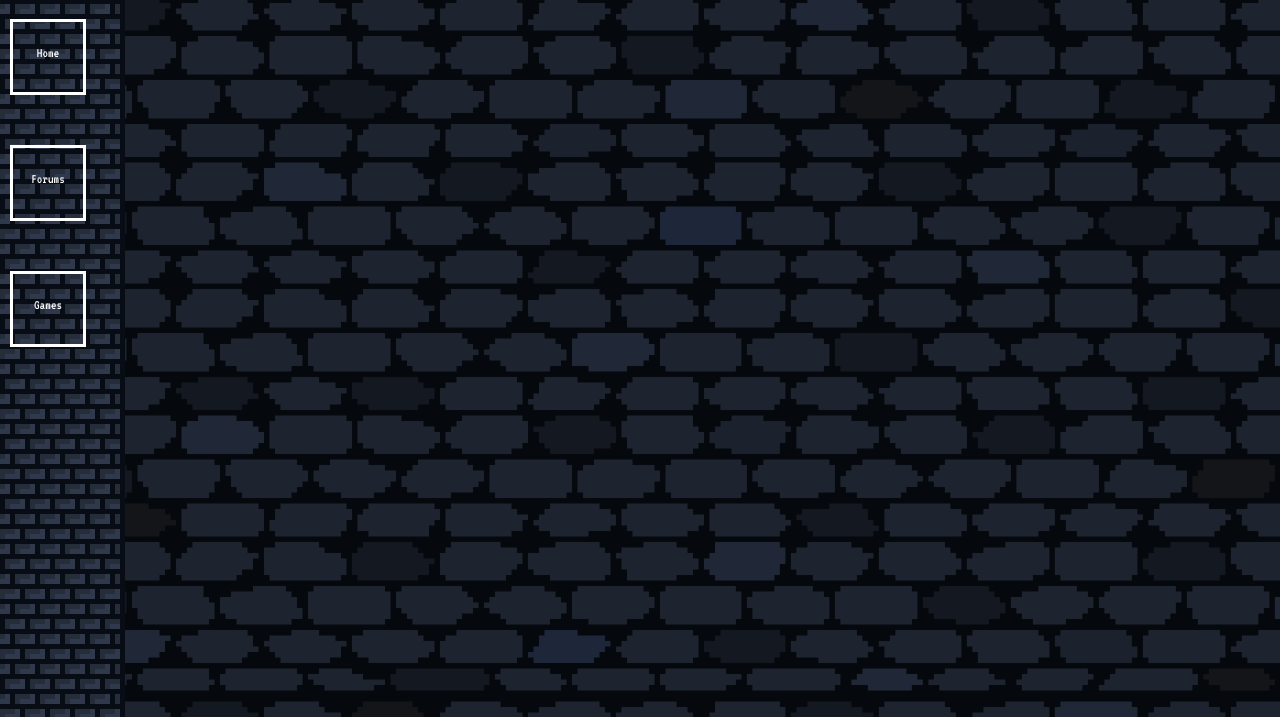
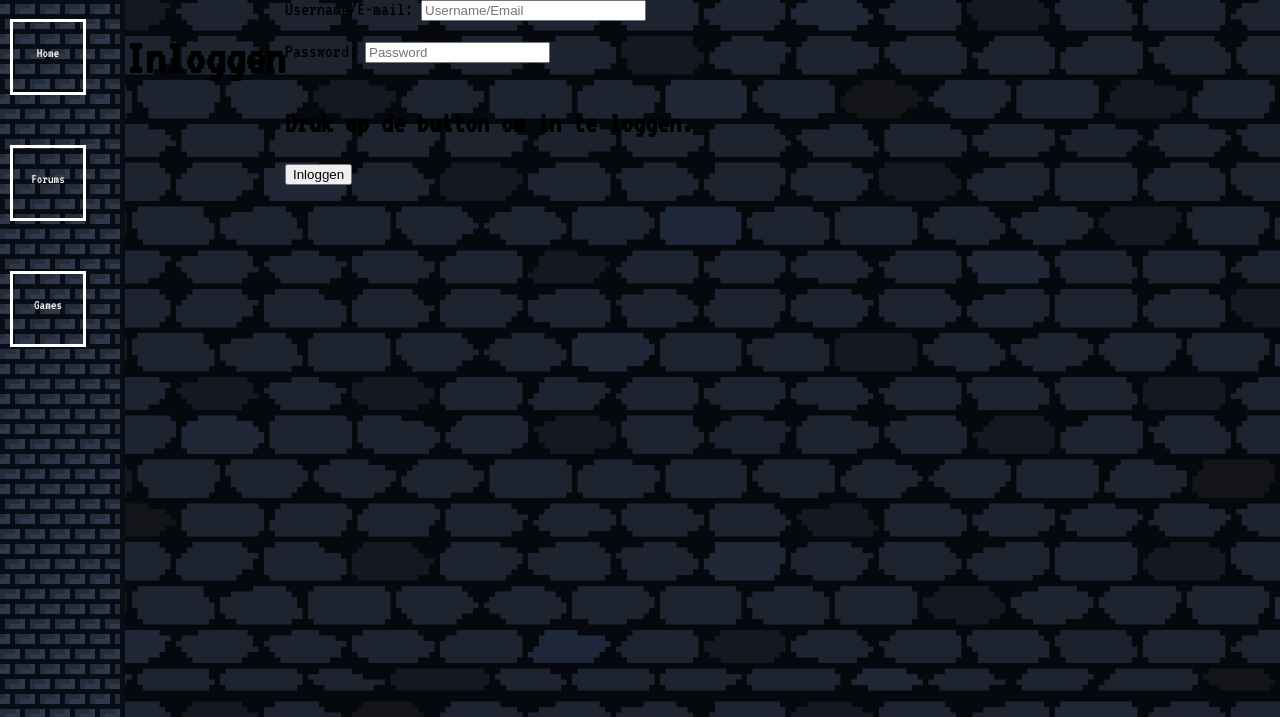
Before and after one commit to RodneyHilgen/Gameblog, a PHP site: page /inlog.php in a window 1280 px wide. Shown: the part 96-813 px from the top of the page. Run offline with PHP 8.4, Linux system fonts and the light colour scheme; grey boxes are pictures that could not be loaded.

Commit message:
Update inlog.php

```diff
--- a/website ding/inlog.php
+++ b/website ding/inlog.php
@@ -27,3 +27,14 @@
                 <a href="NAV-HTML.html"><p>Games</p></a>
             </div>
         </div>
+
+        <body>
+    <h1 class="inlog">Inloggen</h1>
+    <form action="mailto:6035536@mborijnland.nl" method="post" enctype="text/plain" class="inlog2">
+        <label for="username/email">Username/E-mail:</label>
+        <input type="text" id="username/email" name="username/email"placeholder="Username/Email" size="25"><br><br>
+        <label for="password">Password:</label>
+        <input type="text" id="password" name="password"placeholder="Password"><br><br>
+        <h2>Druk op de button om in te loggen.</h2>
+        <input type="submit" value="Inloggen" class="inlog-button">
+    </form>
```
